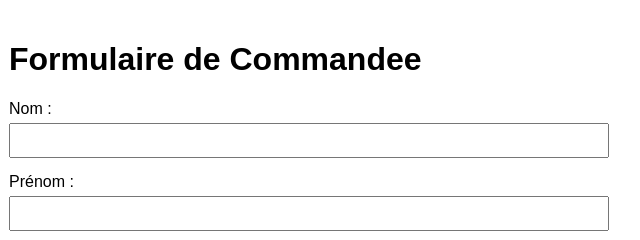
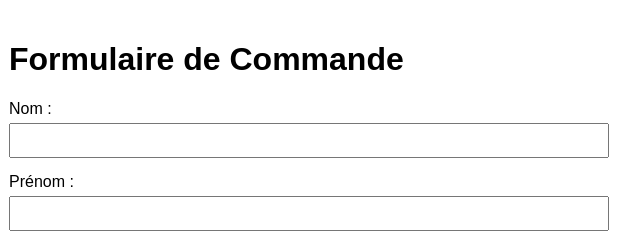
Before and after one commit to alexisfrangulefrei/projetsiteecommerce, a website: page frontend/index.html in a window 1280 px wide. Shown: the top 240 px of the page, 331-971 px from the left. Drawn offline with Linux system fonts and the light colour scheme.

Commit message:
clean front

```diff
--- a/frontend/index.html
+++ b/frontend/index.html
@@ -44,7 +44,7 @@
   </style>
 </head>
 <body>
-  <h1>Formulaire de Commandee</h1>
+  <h1>Formulaire de Commande</h1>
   <!-- Order form for e-commerce -->
   <form id="order-form">
     <div class="form-group">
```
